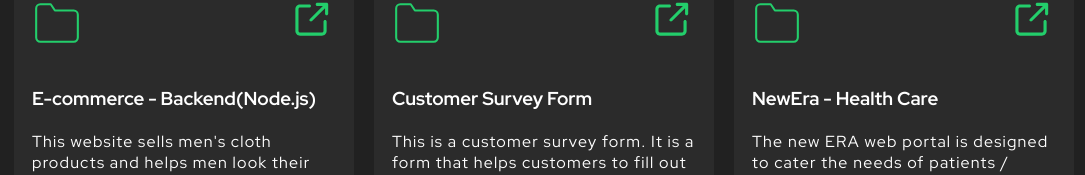
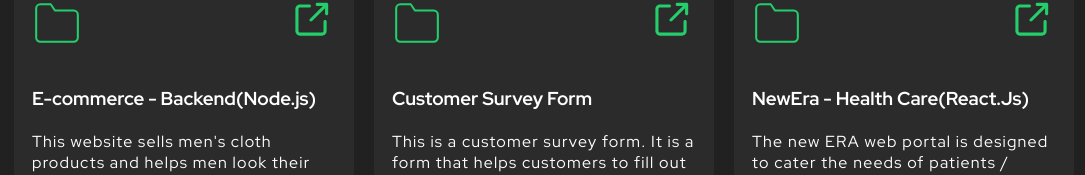
Before and after one commit to ras00786/Rasoolportfolio, a React (Create React App) app: page / in a window 1280 px wide. Shown: the part 2633-2808 px from the top of the page, without its empty margins (96-1181 px from the left). Built offline with nearby package versions, Linux system fonts and the light colour scheme.

Commit message:
typo change

```diff
--- a/src/components/Project/Project.tsx
+++ b/src/components/Project/Project.tsx
@@ -74,7 +74,7 @@
               </div>
             </header>
             <div className="body">
-              <h3>NewEra - Health Care</h3>
+              <h3>NewEra - Health Care(React.Js)</h3>
               <p>
               The new ERA web portal is designed to cater the needs of patients / attorney / Copy Services for medical, billing and XRay documents from doctor facility. Typically, these record requests needed for the patient / attorney / Copy Services as
               a result of legal / court proceeding. In order to request any documents, patient / attorney / Copy Services should register
```
